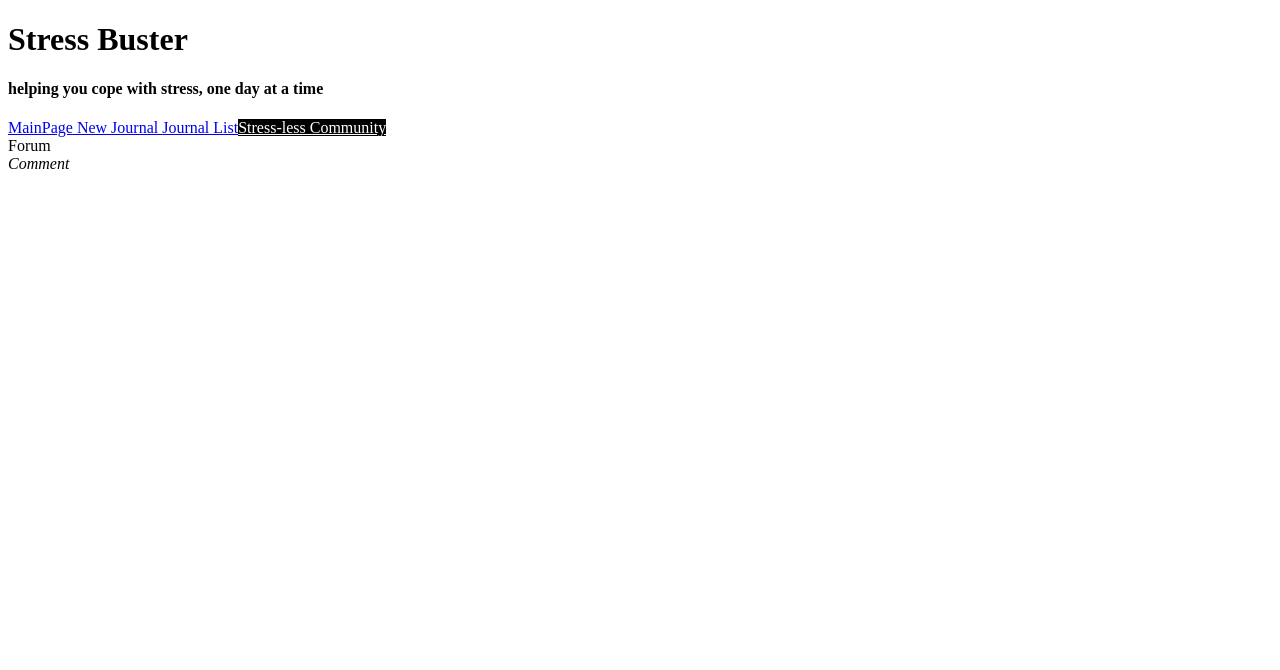
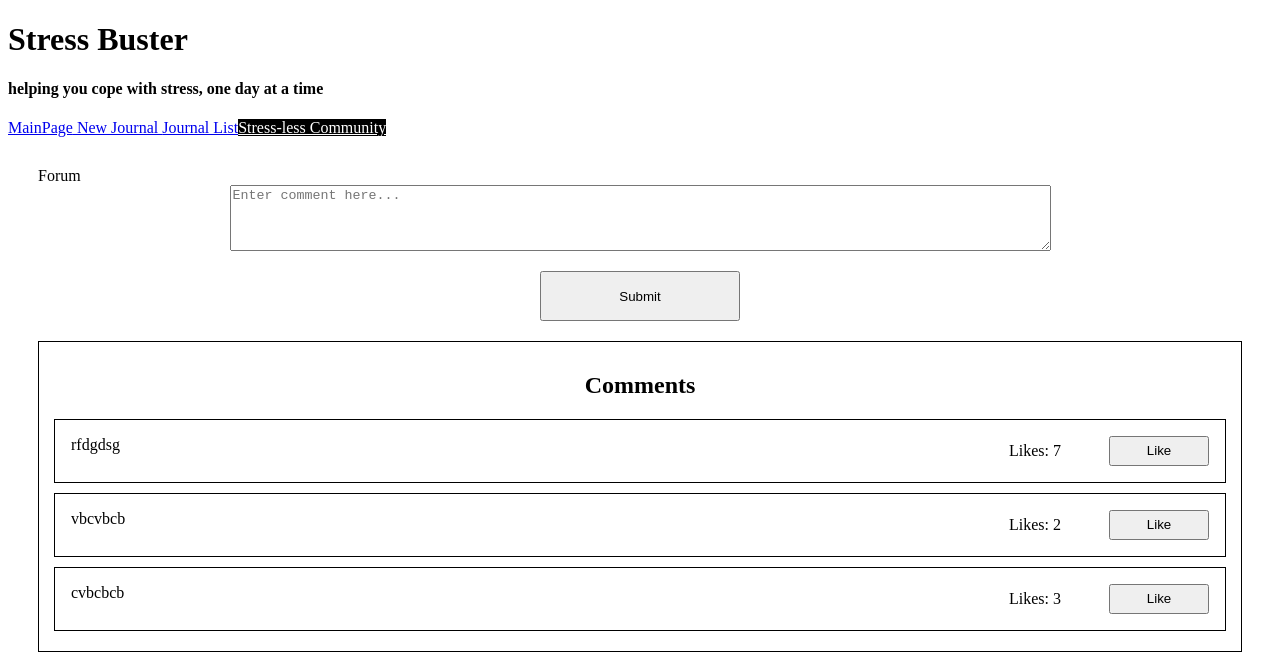
Before and after one commit to timmyyan-git/stress-buster-health-journal, a React (Create React App) app in the folder project/: page /Forum in a window 1280 px wide. Shown: the top 670 px of the page. Built offline with nearby package versions, Linux system fonts and the light colour scheme; no server answers; data requests are answered from the project's data file.

Commit message:
forum added comments

```diff
--- a/project/db.json
+++ b/project/db.json
@@ -38,6 +38,101 @@
       "mentalHealth": "0",
       "therapy": "",
       "id": 4
+    },
+    {
+      "date": "2022-12-08",
+      "sleep": "3",
+      "journalWriting": "",
+      "exercise": "60",
+      "greenSpace": "34",
+      "social": "324",
+      "mindful": "43",
+      "nutrition": "4",
+      "mentalHealth": "2342",
+      "therapy": "Yes",
+      "id": 5
+    },
+    {
+      "date": "2022-12-08",
+      "sleep": "3",
+      "journalWriting": "",
+      "exercise": "60",
+      "greenSpace": "34",
+      "social": "324",
+      "mindful": "43",
+      "nutrition": "4",
+      "mentalHealth": "2342",
+      "therapy": "Yes",
+      "id": 6
+    },
+    {
+      "date": "2022-12-08",
+      "sleep": "3",
+      "journalWriting": "",
+      "exercise": "60",
+      "greenSpace": "34",
+      "social": "324",
+      "mindful": "43",
+      "nutrition": "4",
+      "mentalHealth": "2342",
+      "therapy": "Yes",
+      "id": 7
+    },
+    {
+      "date": "2022-12-08",
+      "sleep": "3",
+      "journalWriting": "",
+      "exercise": "60",
+      "greenSpace": "34",
+      "social": "324",
+      "mindful": "43",
+      "nutrition": "4",
+      "mentalHealth": "2342",
+      "therapy": "Yes",
+      "id": 8
+    },
+    {
+      "date": "2022-12-08",
+      "sleep": "3",
+      "journalWriting": "",
+      "exercise": "60",
+      "greenSpace": "34",
+      "social": "324",
+      "mindful": "43",
+      "nutrition": "4",
+      "mentalHealth": "2342",
+      "therapy": "Yes",
+      "id": 9
+    },
+    {
+      "date": "2022-12-08",
+      "sleep": "3",
+      "journalWriting": "",
+      "exercise": "60",
+      "greenSpace": "34",
+      "social": "324",
+      "mindful": "43",
+      "nutrition": "4",
+      "mentalHealth": "2342",
+      "therapy": "Yes",
+      "id": 10
+    }
+  ],
+  "comments": [
+    {
+      "comment": "rfdgdsg",
+      "likes": 7,
+      "id": 1
+    },
+    {
+      "comment": "vbcvbcb",
+      "likes": 2,
+      "id": 2
+    },
+    {
+      "comment": "cvbcbcb",
+      "likes": 3,
+      "id": 3
     }
   ]
 }
--- /dev/null
+++ b/project/src/Comment.js
@@ -0,0 +1,35 @@
+import React from "react";
+
+const commentStyle = {
+    container: {
+        border: "1px black solid",
+        padding: "1rem",
+        display: "flex",
+        marginBottom: "10px",
+    },
+    likes: {
+        marginLeft: "auto",
+        display: "flex",
+        width: "200px",
+        justifyContent: "space-between",
+        alignItems: "center",
+    },
+    like: {
+        height: "30px",
+        width: "100px",
+    },
+};
+
+export default function Comment({ comment, updateLike }) {
+    return (
+        <div style={commentStyle.container}>
+            <div>{comment.comment}</div>
+            <div style={commentStyle.likes}>
+                <div>Likes: {comment.likes}</div>
+                <button style={commentStyle.like} onClick={() => updateLike(comment)}>
+                    Like
+                </button>
+            </div>
+        </div>
+    );
+}
--- a/project/src/CommentForm.js
+++ b/project/src/CommentForm.js
@@ -1,11 +1,37 @@
-function CommentForm (){
+import { useState } from "react";
+
+const styles = {
+    container: {
+        display: "flex",
+        flexDirection: "column",
+        alignItems: "center",
+    },
+    textBox: {
+        marginBottom: "20px",
+    },
+    submit: {
+        height: "50px",
+        width: "200px",
+    },
+};
+
+function CommentForm({ addComment }) {
+    const [comment, setComment] = useState("");
 
     return (
-        <div>
-            <em>Comment</em>
-
+        <div style={styles.container}>
+            <textarea
+                style={styles.textBox}
+                rows="4"
+                cols="100"
+                placeholder="Enter comment here..."
+                onChange={(e) => setComment(e.target.value)}
+            ></textarea>
+            <button style={styles.submit} onClick={() => addComment(comment)}>
+                Submit
+            </button>
         </div>
-    )
+    );
 }
 
-export default CommentForm
+export default CommentForm;
--- a/project/src/Forum.js
+++ b/project/src/Forum.js
@@ -1,13 +1,88 @@
-import CommentForm from "./CommentForm"
+import { useState, useEffect } from "react";
+import CommentForm from "./CommentForm";
+import Comment from "./Comment";
 
-function Forum (){
+const styles = {
+    container: {
+        margin: "30px",
+    },
+    commentsContainer: {
+        padding: "10px 15px",
+        border: "1px solid black",
+        display: "flex",
+        flexDirection: "column",
+        alignItems: "center",
+        marginTop: "20px",
+    },
+    comments: {
+        width: "100%",
+    },
+};
+
+function Forum() {
+    const [comments, setComments] = useState(null);
+
+    useEffect(() => {
+        fetch("http://localhost:3000/comments")
+            .then((res) => res.json())
+        .then((json) => setComments(json));
+    }, []);
+
+    const renderComments = () =>
+        comments
+            ? comments.map((comment) => (
+                <Comment comment={comment} key={comment.id} updateLike={updateLike} />
+            ))
+        : null;
+
+    const updateLike = ({ id, likes }) => {
+        fetch(`http://localhost:3000/comments/${id}`, {
+            method: "PATCH",
+            headers: {
+                "Content-Type": "application/json",
+            },
+            body: JSON.stringify({
+                likes: likes + 1,
+            }),
+        }).then(() => {
+            const index = comments.findIndex((comment) => comment.id === id);
+            comments[index]["likes"] = likes + 1;
+            setComments([...comments]);
+        });
+    };
+
+    const addComment = (comment) => {
+        if (!comment) return;
+
+        fetch(`http://localhost:3000/comments`, {
+            method: "POST",
+            headers: {
+                "Content-Type": "application/json",
+            },
+            body: JSON.stringify({
+                comment,
+                likes: 0,
+            }),
+        })
+            .then(() => {
+                return fetch("http://localhost:3000/comments");
+            })
+            .then((res) => res.json())
+            .then((json) => setComments(json));
+    };
 
     return (
-        <div>
+        <div style={styles.container}>
             Forum
-            <CommentForm />
+            <div>
+                <CommentForm addComment={addComment} />
+                <div style={styles.commentsContainer}>
+                    <h2>Comments</h2>
+                    <div style={styles.comments}>{renderComments()}</div>
+                </div>
+            </div>
         </div>
-    )
+    );
 }
 
-export default Forum
+export default Forum;
```
